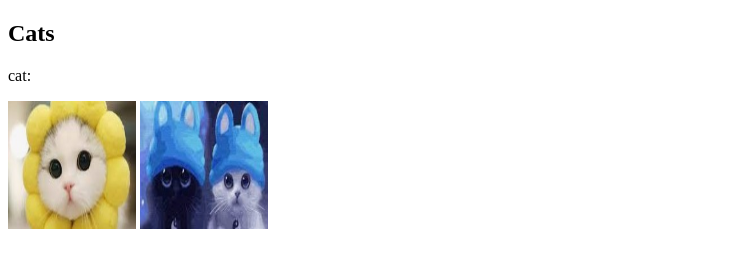
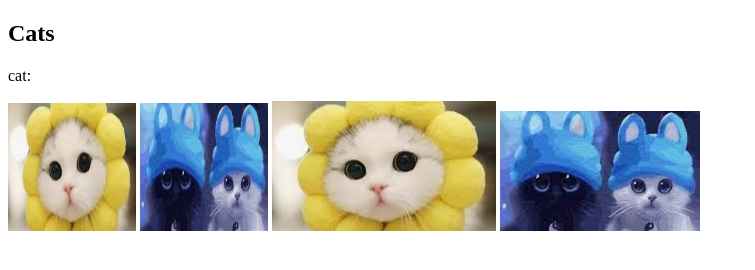
Before and after one commit to Petr-Kv/test6, a plain HTML site: page index.html in a window 1280 px wide. Shown: the whole page, without its empty margins (0-755 px from the left). Drawn offline with Linux system fonts and the light colour scheme.

Commit message:
change index
# Conflicts:
#	index.html

```diff
--- a/index.html
+++ b/index.html
@@ -5,7 +5,12 @@
 <h2>Cats</h2>
 <p>cat:</p>
 
+
 <img src="/img2/1.jpeg" alt="Cat1"  style="width:128px;height:128px;">
 <img src="/img2/2.jpeg" alt="Cat2"  style="width:128px;height:128px;">
+
+<img src="/img2/1.jpeg" alt="Cat1">
+<img src="/img2/2.jpeg" alt="Cat2">
+
 </body>
 </html>
```
